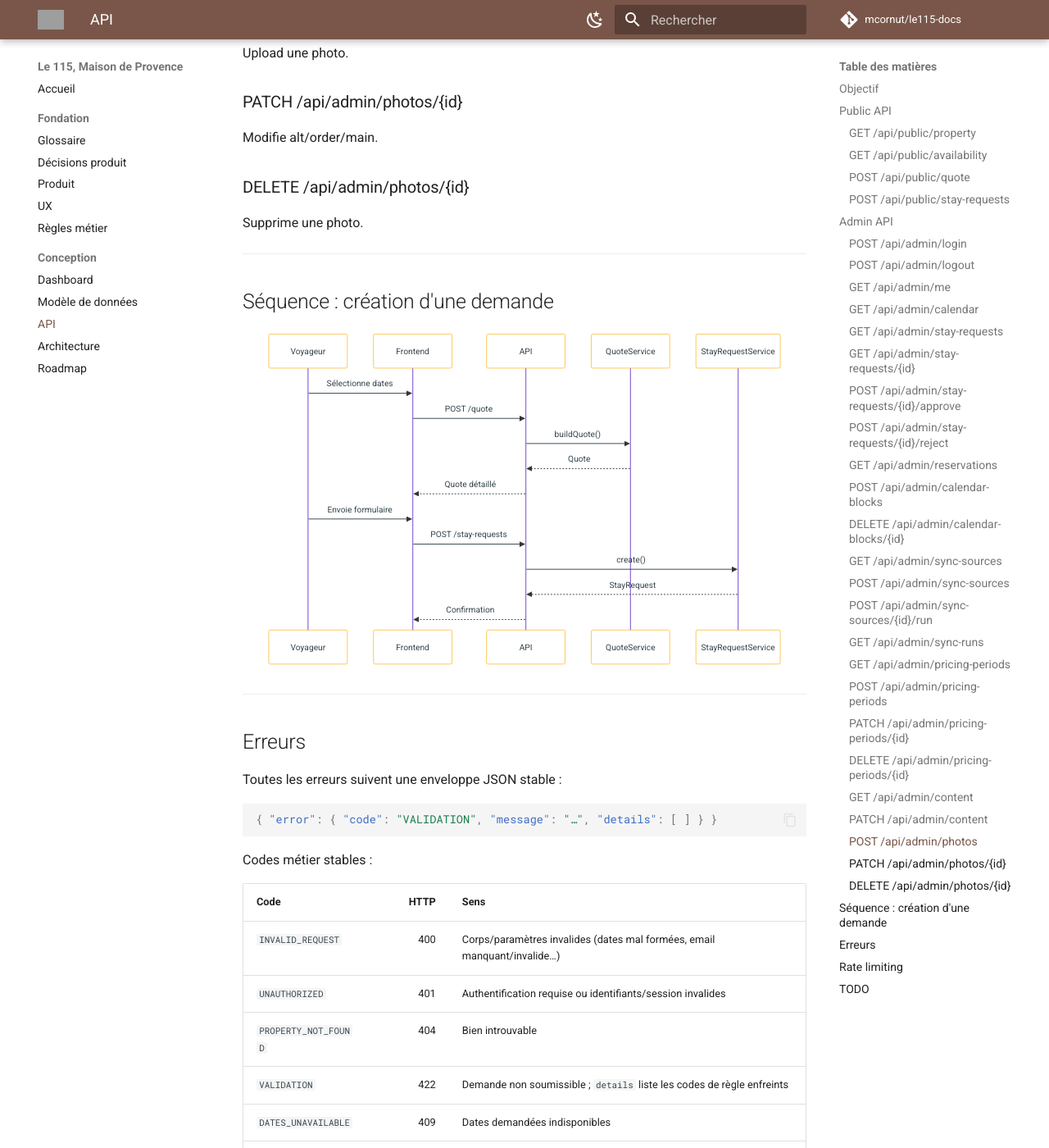
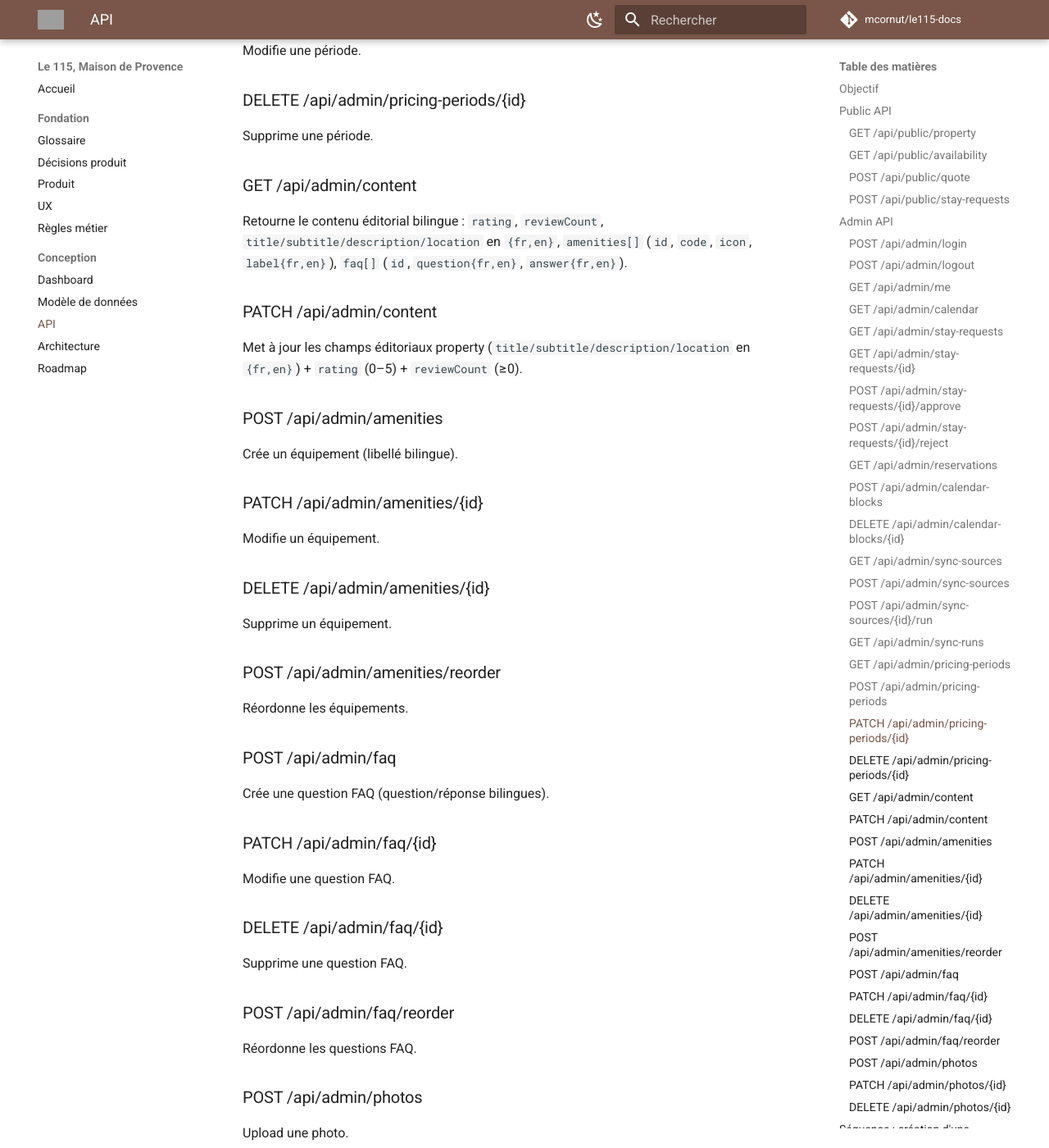
Before and after one commit to mcornut/le115-docs, an MkDocs documentation site: the page built from docs/06-API.md, in a window 1280 px wide and 1400 px high, scrolled down 4380 px. Shown: the whole window at 82% size. Built offline with MkDocs 1.6.1 and Material for MkDocs 9.7.7, drawn with Linux system fonts in a browser that asks for light colours; comment, search, counter and statistics services are not loaded; some of the changed text lies outside the part shown; grey boxes are pictures that could not be loaded.

Commit message:
docs: content i18n API + data model (Plan 9 backend) — localized /property, admin content/amenities/faq

````diff
--- a/docs/06-API.md
+++ b/docs/06-API.md
@@ -12,10 +12,31 @@ Les noms sont indicatifs, mais doivent rester orientés métier.
 
 ### GET /api/public/property
 
-Retourne les informations publiques de la maison.
+Retourne les informations publiques de la maison enrichies et localisées.
 
 Query :
-- `locale=fr|en`
+- `locale=fr|en` (défaut : `fr`, fallback sur `fr` si locale non disponible)
+
+Response `200` :
+
+```json
+{
+  "title": "La Provençale",
+  "subtitle": "Maison d'exception",
+  "description": "Au cœur de la Provence...",
+  "location": "Luberon",
+  "rating": 4.8,
+  "reviewCount": 42,
+  "amenities": [
+    { "id": "...", "code": "wifi", "icon": "📡", "label": "Wifi haute vitesse" }
+  ],
+  "faq": [
+    { "id": "...", "question": "Puis-je amener mon chien ?", "answer": "Oui, chiens bienvenus." }
+  ]
+}
+```
+
+**Rupture de compatibilité** : l'endpoint ne retourne plus `name` ni `baseline` (remplacés par `title` et `subtitle` localisés).
 
 ### GET /api/public/availability
 
@@ -170,11 +191,43 @@ Supprime une période.
 
 ### GET /api/admin/content
 
-Récupère les contenus éditoriaux.
+Retourne le contenu éditorial bilingue : `rating`, `reviewCount`, `title/subtitle/description/location` en `{fr,en}`, `amenities[]` (`id`, `code`, `icon`, `label{fr,en}`), `faq[]` (`id`, `question{fr,en}`, `answer{fr,en}`).
 
 ### PATCH /api/admin/content
 
-Met à jour les contenus éditoriaux.
+Met à jour les champs éditoriaux property (`title/subtitle/description/location` en `{fr,en}`) + `rating` (0–5) + `reviewCount` (≥0).
+
+### POST /api/admin/amenities
+
+Crée un équipement (libellé bilingue).
+
+### PATCH /api/admin/amenities/{id}
+
+Modifie un équipement.
+
+### DELETE /api/admin/amenities/{id}
+
+Supprime un équipement.
+
+### POST /api/admin/amenities/reorder
+
+Réordonne les équipements.
+
+### POST /api/admin/faq
+
+Crée une question FAQ (question/réponse bilingues).
+
+### PATCH /api/admin/faq/{id}
+
+Modifie une question FAQ.
+
+### DELETE /api/admin/faq/{id}
+
+Supprime une question FAQ.
+
+### POST /api/admin/faq/reorder
+
+Réordonne les questions FAQ.
 
 ### POST /api/admin/photos
 
````
Also changed, not shown: docs/05-Data-Model.md (+21 -7 lines).
